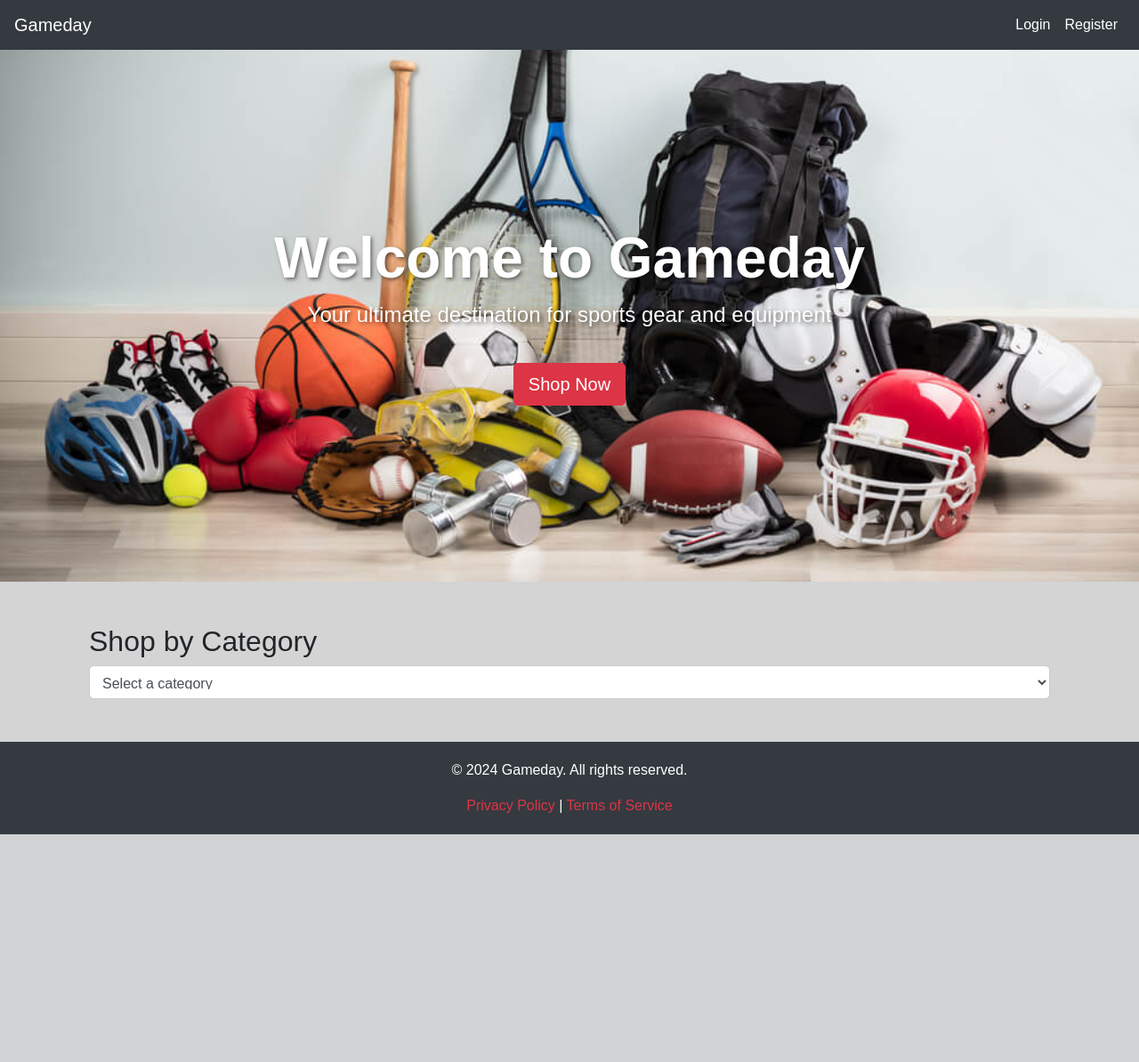
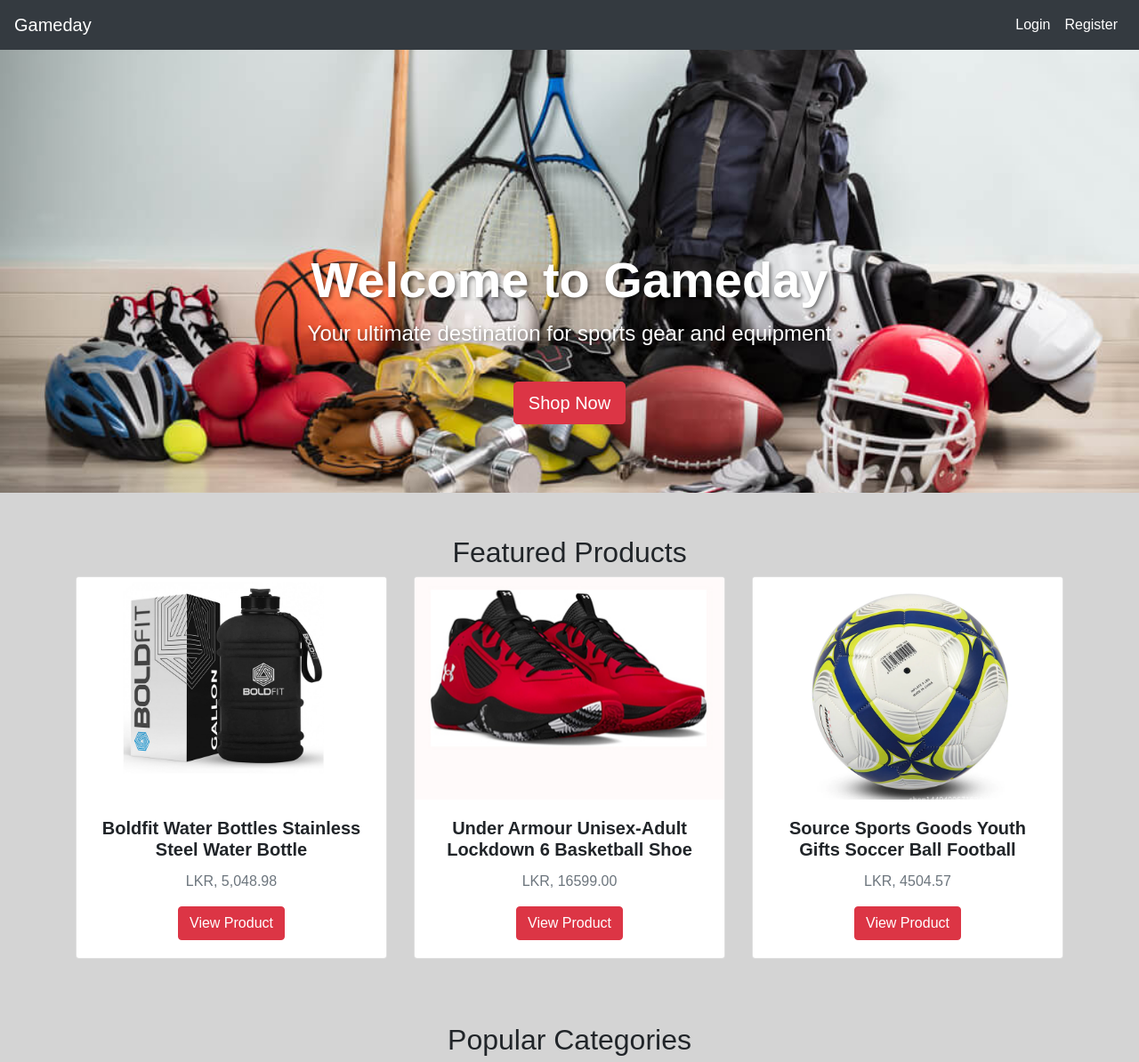
Before and after one commit to theekshanahansa/Group_11-Simple-e-commerce-system, a Django app: page /shop/ in a window 1280 px wide. Shown: the top 1194 px of the page at 89% size. Before the commit the page ends 938 px from the top, so only its background shows below. Run offline with Django 5.2, Linux system fonts and the light colour scheme; some libraries are stand-ins or nearby versions.

Commit message:
update home.html

```diff
--- a/shop/static/CSS/homestyles.css
+++ b/shop/static/CSS/homestyles.css
@@ -81,6 +81,7 @@
 
 .card-text {
     font-size: 1rem;
+    color:#6c757d;
 }
 
 .card .btn {
--- a/shop/templates/shop/home.html
+++ b/shop/templates/shop/home.html
@@ -8,11 +8,59 @@
     <link rel="stylesheet" href="https://stackpath.bootstrapcdn.com/bootstrap/4.5.2/css/bootstrap.min.css">
     {% load static %}
     <link rel="stylesheet" href="{% static 'css/homestyles.css' %}">
+    <style>
+        .hero {
 
+            background-size: cover;
+            background-position: center;
+            height: 500px;
+            color: white;
+        }
+
+        .hero-content {
+            padding-top: 150px;
+        }
+
+        .category-filter {
+            text-align: center;
+        }
+
+        .category-card {
+            border: none;
+        }
+
+        .testimonial {
+            background: #f8f9fa;
+            padding: 40px;
+            margin: 20px 0;
+            border-radius: 5px;
+            text-align: center;
+        }
+
+        footer {
+            background: #343a40;
+            color: white;
+            padding: 20px 0;
+            text-align: center;
+        }
+
+        footer a {
+            color: #ffc107;
+        }
+
+        .hero-content h1 {
+            font-size: 3.5rem;
+            font-weight: bold;
+        }
+
+        .hero-content p {
+            font-size: 1.5rem;
+        }
+    </style>
 </head>
 
 <body>
-    <nav class="navbar navbar-expand-lg navbar-dark fixed-top">
+    <nav class="navbar navbar-expand-lg navbar-dark bg-dark fixed-top">
         <a class="navbar-brand" href="{% url 'home' %}">Gameday</a>
         <button class="navbar-toggler" type="button" data-toggle="collapse" data-target="#navbarNav"
             aria-controls="navbarNav" aria-expanded="false" aria-label="Toggle navigation">
@@ -49,28 +97,111 @@
         </div>
     </div>
 
-    <div class="container mt-4">
-        <div class="category-filter mt-5">
-            <h2>Shop by Category</h2>
-            <select id="categorySelect" class="form-control">
-                <option value="">Select a category</option>
-                <option value="1">Football</option>
-                <option value="2">Basketball</option>
-                <option value="3">Tennis</option>
-                <option value="4">Running</option>
-                <option value="5">Swimming</option>
-                <option value="6">Golf</option>
-                <option value="7">Cycling</option>
-                <option value="8">Baseball</option>
-                <option value="9">Hiking</option>
-                <option value="10">Gym & Fitness</option>
-            </select>
+    <div class="container mt-5">
+        <h2 class="text-center">Featured Products</h2>
+        <div class="row">
+            <div class="col-md-4">
+                <div class="card mb-4">
+                    <img src="{% static 'images/product1.jpg' %}" class="card-img-top" alt="Product 1">
+                    <div class="card-body text-center">
+                        <h5 class="card-title">Boldfit Water Bottles Stainless Steel Water Bottle</h5>
+                        <p class="card-text">LKR, 5,048.98</p>
+                        <a href="#" class="btn btn-primary">View Product</a>
+                    </div>
+                </div>
+            </div>
+            <div class="col-md-4">
+                <div class="card mb-4">
+                    <img src="{% static 'images/product2.jpg' %}" class="card-img-top" alt="Product 2">
+                    <div class="card-body text-center">
+                        <h5 class="card-title">Under Armour Unisex-Adult Lockdown 6 Basketball Shoe</h5>
+                        <p class="card-text">LKR, 16599.00</p>
+                        <a href="{% url 'product_detail' product_id=product.id %}" class="btn btn-primary">View Product</a>
+                    </div>
+                </div>
+            </div>
+            <div class="col-md-4">
+                <div class="card mb-4">
+                    <img src="{% static 'images/product3.jpg' %}" class="card-img-top" alt="Product 3">
+                    <div class="card-body text-center">
+                        <h5 class="card-title">Source Sports Goods Youth Gifts Soccer Ball Football</h5>
+                        <p class="card-text">LKR, 4504.57</p>
+                        <a href="#" class="btn btn-primary">View Product</a>
+                    </div>
+                </div>
+            </div>
+        </div>
+    </div>
+
+    <div class="container mt-5">
+        <h2 class="text-center">Popular Categories</h2>
+        <div class="row">
+            <div class="col-md-3">
+                <div class="card category-card">
+                    <img src="{% static 'images/football.jpg' %}" class="card-img-top" alt="Football">
+                    <div class="card-body text-center">
+                        <h5 class="card-title">Football</h5>
+                        <a href="{% url 'product_by_category' 1 %}" class="btn btn-secondary">Shop Now</a>
+                    </div>
+                </div>
+            </div>
+            <div class="col-md-3">
+                <div class="card category-card">
+                    <img src="{% static 'images/basketball.jpg' %}" class="card-img-top" alt="Basketball">
+                    <div class="card-body text-center">
+                        <h5 class="card-title">Basketball</h5>
+                        <a href="{% url 'product_by_category' 2 %}" class="btn btn-secondary">Shop Now</a>
+                    </div>
+                </div>
+            </div>
+            <div class="col-md-3">
+                <div class="card category-card">
+                    <img src="{% static 'images/tennis.jpg' %}" class="card-img-top" alt="Tennis">
+                    <div class="card-body text-center">
+                        <h5 class="card-title">Tennis</h5>
+                        <a href="{% url 'product_by_category' 3 %}" class="btn btn-secondary">Shop Now</a>
+                    </div>
+                </div>
+            </div>
+            <div class="col-md-3">
+                <div class="card category-card">
+                    <img src="{% static 'images/running.jpg' %}" class="card-img-top" alt="Running">
+                    <div class="card-body text-center">
+                        <h5 class="card-title">Running</h5>
+                        <a href="{% url 'product_by_category' 4 %}" class="btn btn-secondary">Shop Now</a>
+                    </div>
+                </div>
+            </div>
+        </div>
+    </div>
+
+    <div class="container mt-5">
+        <h2 class="text-center">Customer Testimonials</h2>
+        <div class="row">
+            <div class="col-md-4">
+                <div class="testimonial">
+                    <p>"Great quality products and fast delivery. Highly recommend!"</p>
+                    <strong>- John Doe</strong>
+                </div>
+            </div>
+            <div class="col-md-4">
+                <div class="testimonial">
+                    <p>"Excellent customer service and amazing prices."</p>
+                    <strong>- Jane Smith</strong>
+                </div>
+            </div>
+            <div class="col-md-4">
+                <div class="testimonial">
+                    <p>"I always find what I need at Gameday. Fantastic selection!"</p>
+                    <strong>- Mike Johnson</strong>
+                </div>
+            </div>
         </div>
     </div>
 
     <footer class="mt-5">
         <p>&copy; 2024 Gameday. All rights reserved.</p>
-        <a href="#">Privacy Policy</a> | <a href="#">Terms of Service</a>
+        <a href="#">Privacy Policy</a> | <a href="#">Terms of Service</a> | <a href="#">Contact Us</a>
     </footer>
 
     <script src="https://code.jquery.com/jquery-3.5.1.slim.min.js"></script>
--- a/shop/templates/shop/product_detail.html
+++ b/shop/templates/shop/product_detail.html
@@ -1,3 +1,4 @@
+<!-- product_detail.html -->
 {% extends 'shop/base.html' %}
 
 {% block title %}{{ product.name }} - Gameday{% endblock %}
--- a/shop/views.py
+++ b/shop/views.py
@@ -58,9 +58,13 @@
 
 
 # View to show product details
+# views.py
+from .models import Product
+
 def product_detail(request, product_id):
     product = get_object_or_404(Product, id=product_id)
-    return render(request, 'shop/product_detail.html', {'product': product})
+    related_products = Product.objects.filter(category=product.category).exclude(id=product_id)[:3]
+    return render(request, 'shop/product_detail.html', {'product': product, 'related_products': related_products})
 
 
 # View to add a product to the cart
```
Also changed, not shown: shop/static/images/product1.jpg (added), shop/static/images/product2.jpg (added), shop/static/images/product3.jpg (added), 1 other file.
